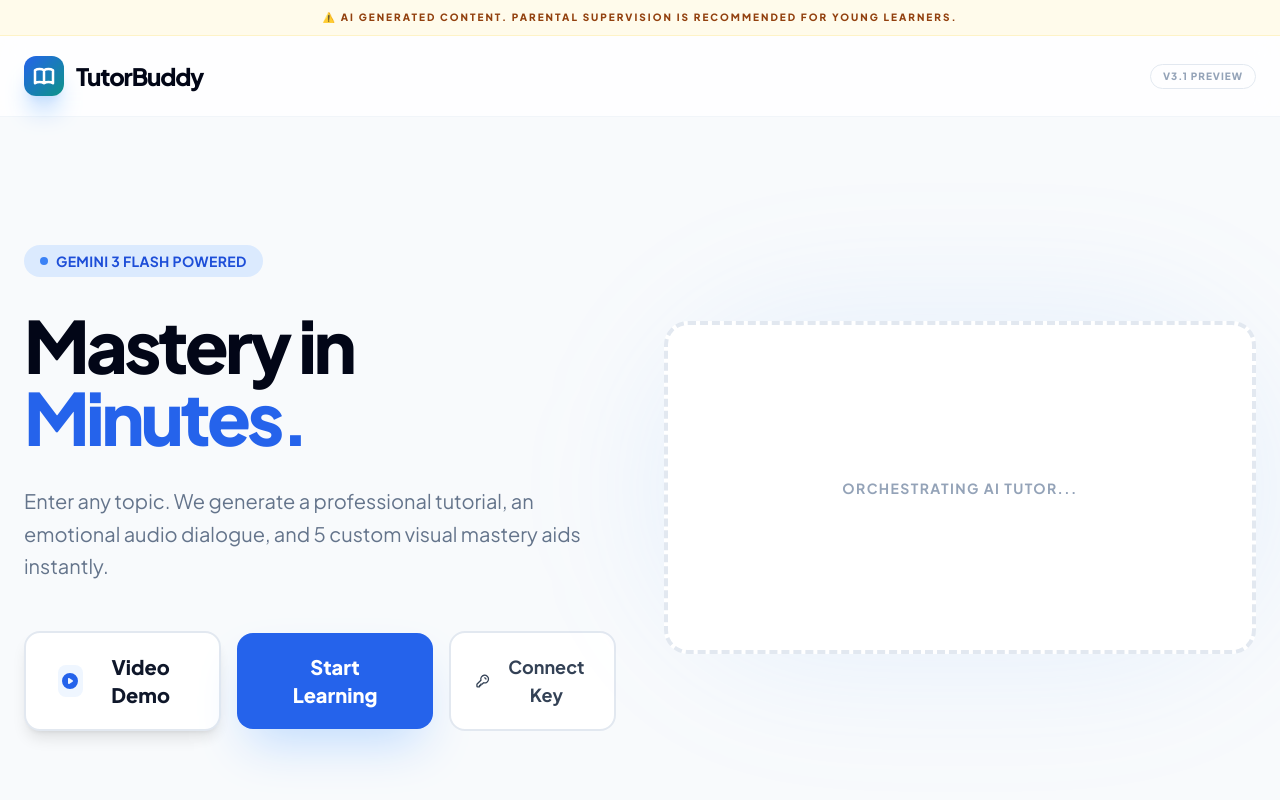
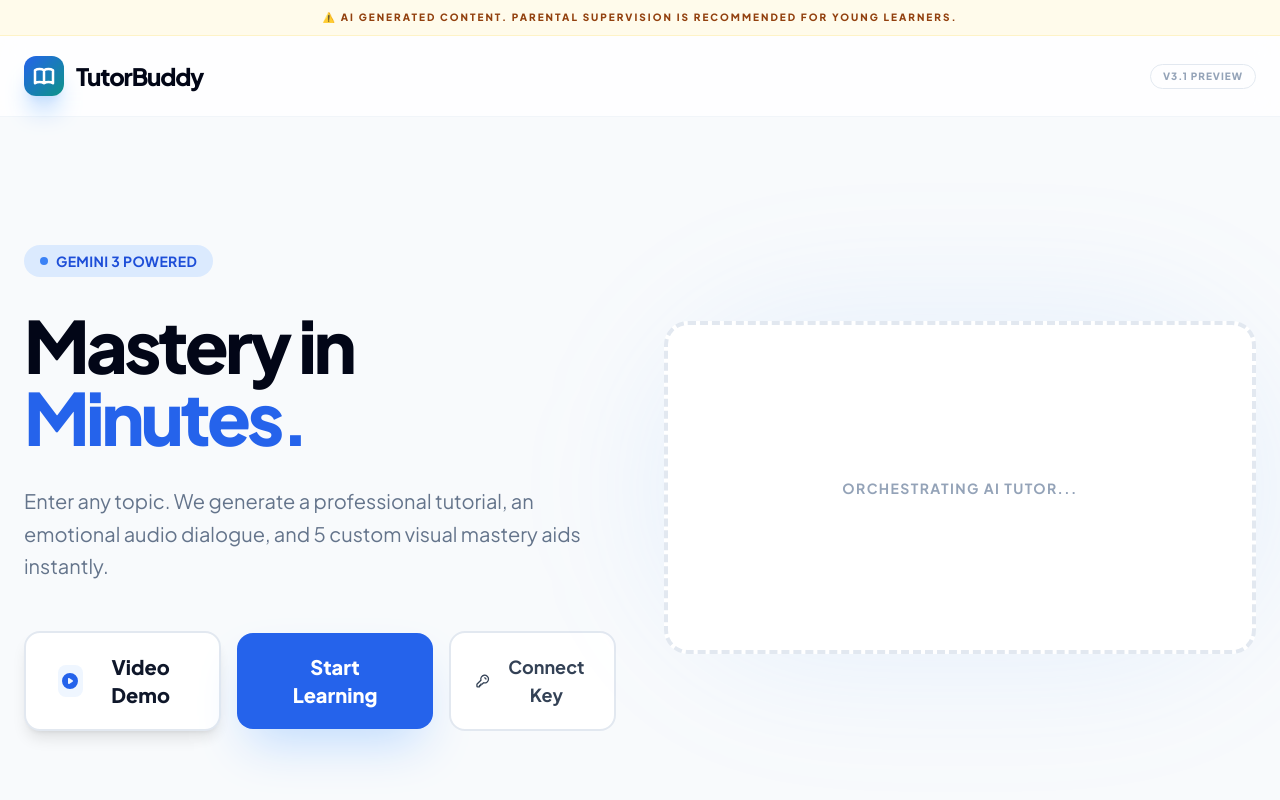
Before and after one commit to adihere/tutorbuddy, a React (Vite) app: page / in a window 1280 px wide. Shown: the top 800 px of the page. Built offline with nearby package versions, Linux system fonts and the light colour scheme.

Commit message:
txt change

```diff
--- a/components/LandingPage.tsx
+++ b/components/LandingPage.tsx
@@ -81,7 +81,7 @@ export const LandingPage: React.FC<LandingPageProps> = ({ onStart }) => {
               <span className="animate-ping absolute inline-flex h-full w-full rounded-full bg-blue-400 opacity-75"></span>
               <span className="relative inline-flex rounded-full h-2 w-2 bg-blue-500"></span>
             </span>
-            Gemini 3 Flash Powered
+            Gemini 3 Powered
           </div>
 
           <h1 className="text-5xl lg:text-7xl font-black text-slate-950 leading-tight tracking-tighter">
```
